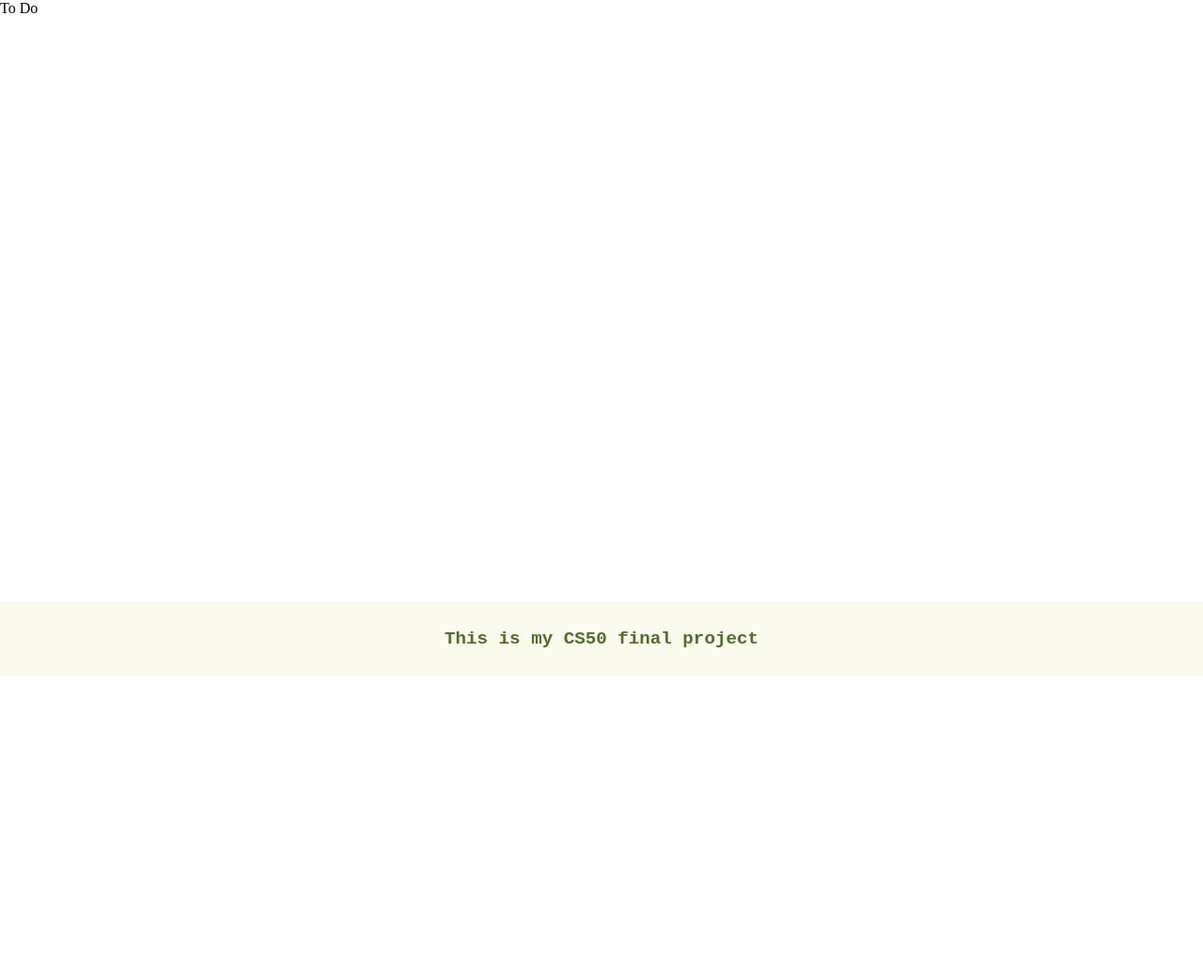
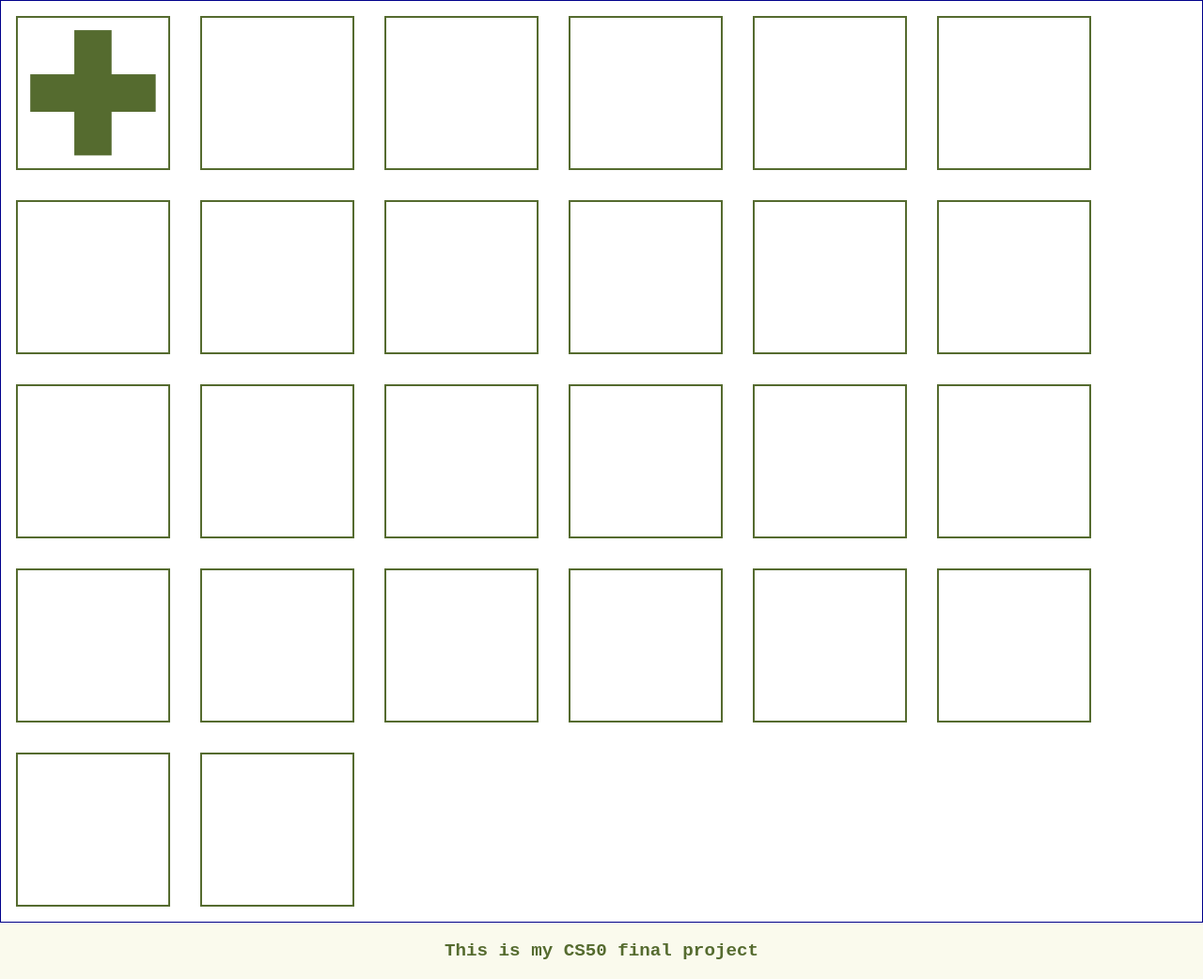
Before and after one commit to orbiusat/CS50-Final-project, a Django app: page / in a window 1280 px wide. Shown: the part 80-1122 px from the top of the page at 94% size. Before the commit the page ends 800 px from the top, so only its background shows below. Run offline with Django 4.2, Linux system fonts and the light colour scheme; a user stored in the database is signed in.

Commit message:
Start new recipe form

```diff
--- a/cookbook/static/cookbook/style.css
+++ b/cookbook/static/cookbook/style.css
@@ -127,7 +127,7 @@ body {
     font-weight: bold;
 }
 
-/* Login view */
+/* Login view and register view */
 #big-login-container {
     overflow-y: hidden;
     width: 100%;
@@ -230,3 +230,28 @@ body {
     font-size: larger;
     color: crimson;
 }
+
+/* My Recipes view */
+
+#recipes-box {
+    display: flex;
+    flex-wrap: wrap;
+    border: 1px solid darkblue;
+    gap: 2rem;
+    padding: 1rem;
+}
+
+.recipe-card {
+    border: 2px solid darkolivegreen;
+    width: 10rem;
+    height: 10em;
+    background-size: cover;
+}
+
+.recipe-card:hover {
+    box-shadow: rgba(85, 107, 47, 0.25) 0px 14px 28px, rgba(85, 107, 47, 0.22) 0px 10px 10px;
+}
+
+.new {
+    background-image: url(/static/cookbook/plus.png);
+}
--- a/cookbook/templates/cookbook/index.html
+++ b/cookbook/templates/cookbook/index.html
@@ -5,5 +5,32 @@
 {% endblock %}
 
 {% block main %}
-    To Do
+    <div id="recipes-box">
+        <a href="/new"><div class="recipe-card new"></div></a>
+        <div class="recipe-card"></div>
+        <div class="recipe-card"></div>
+        <div class="recipe-card"></div>
+        <div class="recipe-card"></div>
+        <div class="recipe-card"></div>
+        <div class="recipe-card"></div>
+        <div class="recipe-card"></div>
+        <div class="recipe-card"></div>
+        <div class="recipe-card"></div>
+        <div class="recipe-card"></div>
+        <div class="recipe-card"></div>
+        <div class="recipe-card"></div>
+        <div class="recipe-card"></div>
+        <div class="recipe-card"></div>
+        <div class="recipe-card"></div>
+        <div class="recipe-card"></div>
+        <div class="recipe-card"></div>
+        <div class="recipe-card"></div>
+        <div class="recipe-card"></div>
+        <div class="recipe-card"></div>
+        <div class="recipe-card"></div>
+        <div class="recipe-card"></div>
+        <div class="recipe-card"></div>
+        <div class="recipe-card"></div>
+        <div class="recipe-card"></div>
+    </div>
 {% endblock %}
--- a/cookbook/urls.py
+++ b/cookbook/urls.py
@@ -7,5 +7,6 @@ urlpatterns = [
     path("logout", views.logout_view, name="logout"),
     path("register", views.register, name="register"),
     path("about", views.about, name="about"),
+    path("new", views.new, name="new"),
     path("ingredients", views.ingredients, name="ingredients"),
 ]
--- a/cookbook/views.py
+++ b/cookbook/views.py
@@ -11,6 +11,10 @@ from .models import User
 @login_required
 def index(request):
     return render(request, 'cookbook/index.html')
+
+@login_required
+def new(request):
+    return render(request, 'cookbook/new.html')
 
 @login_required
 def ingredients(request):
```
Also changed, not shown: cookbook/templates/cookbook/new.html (added, +9 -0 lines), cookbook/static/cookbook/plus.png (added), db.sqlite3.
